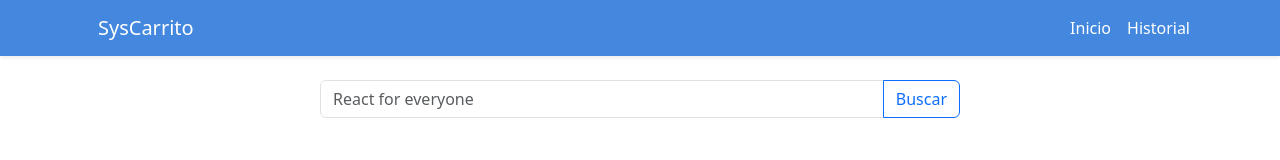
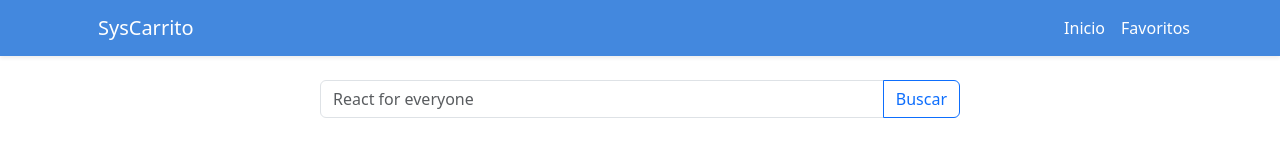
Before and after one commit to Elias-J-Guardado/Sys-Inventario, a React (Vite) app: page / in a window 1280 px wide. Shown: the top 160 px of the page. Built offline with nearby package versions, Linux system fonts and the light colour scheme.

Commit message:
Modificiones: InventarioHeader modificado, la opción Historial ha sido renombrada como Favoritos, Readme modidicado

```diff
--- a/index.html
+++ b/index.html
@@ -4,7 +4,7 @@
     <meta charset="UTF-8" />
     <link rel="icon" type="image/svg+xml" href="/favicon.svg" />
     <meta name="viewport" content="width=device-width, initial-scale=1.0" />
-    <title>sys-carrito</title>
+    <title>sys-Inventario</title>
   </head>
   <body>
     <div id="root"></div>
--- a/src/InventarioHeader/index.jsx
+++ b/src/InventarioHeader/index.jsx
@@ -19,7 +19,7 @@ function InventarioHeader() {
                                 <a href="#" className='nav-link active text-white'>Inicio</a>
                             </li>
                             <li className='nav-item'>
-                                <a href="#" className='nav-link active text-white'>Historial</a>
+                                <a href="#" className='nav-link active text-white'>Favoritos</a>
                             </li>
                         </ul>
                     </div>
```
Also changed, not shown: 1 other file (tests, documents, lock files or other folders).
